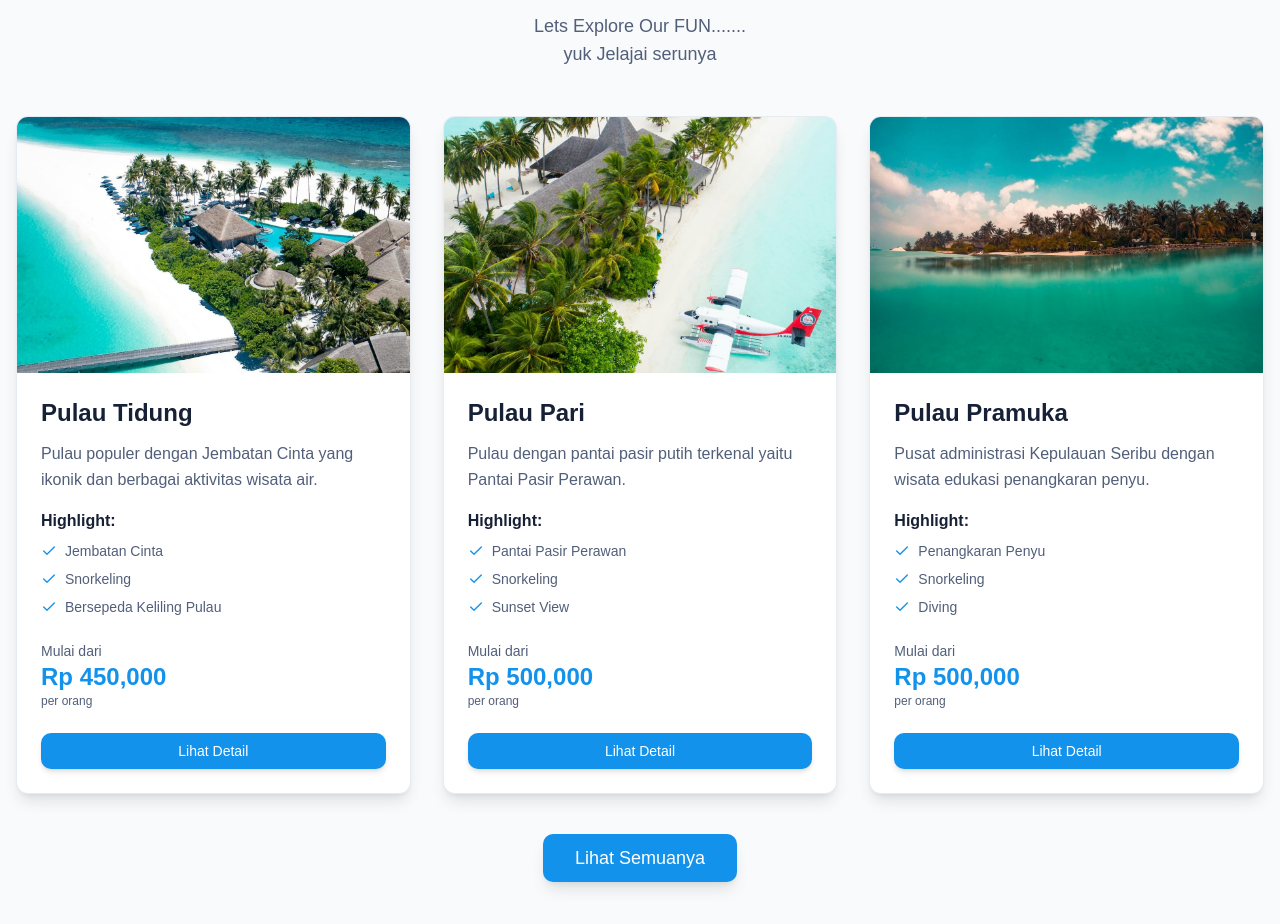
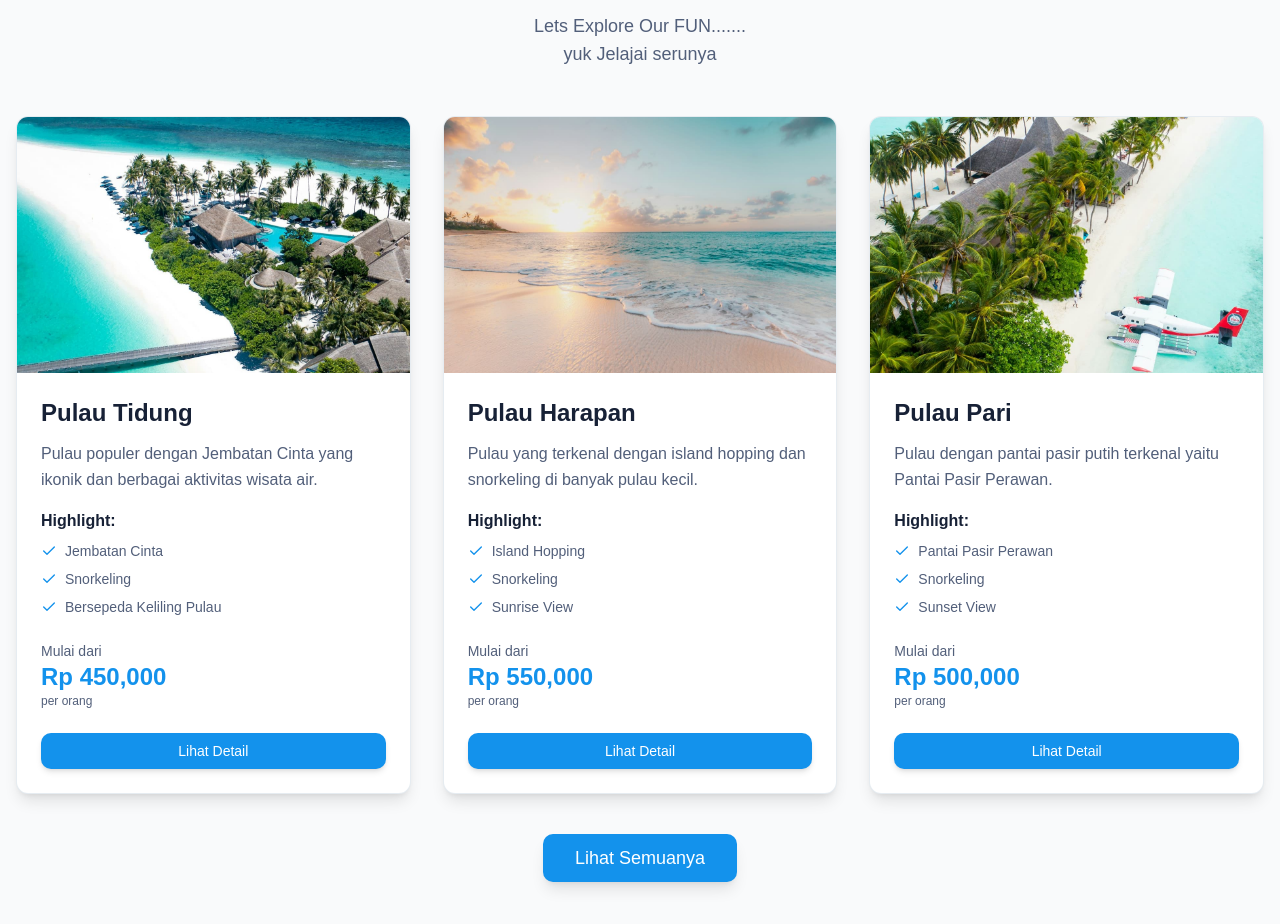
Before and after one commit to tarasare/rfawisatapulauseribu.com, a React (Vite) app in the folder apps/web/: page / in a window 1280 px wide. Shown: the part 997-1921 px from the top of the page. Built offline with nearby package versions, Linux system fonts and the light colour scheme.

Commit message:
pulau populer

```diff
--- a/apps/web/src/components/DestinationsSection.jsx
+++ b/apps/web/src/components/DestinationsSection.jsx
@@ -6,7 +6,11 @@ import { Check } from "lucide-react";
 import { destinations } from "@/data/destinations.js";
 
 const DestinationsSection = () => {
-  const featuredDestinations = destinations.slice(0, 3);
+  const featuredDestinations = [
+                                destinations[0],
+                                destinations[3],
+                                destinations[1]
+                                ];
 
   return (
     <section className="pt-28 pb-20 px-4 bg-background sm:pt-24 md:pt-20">
```
